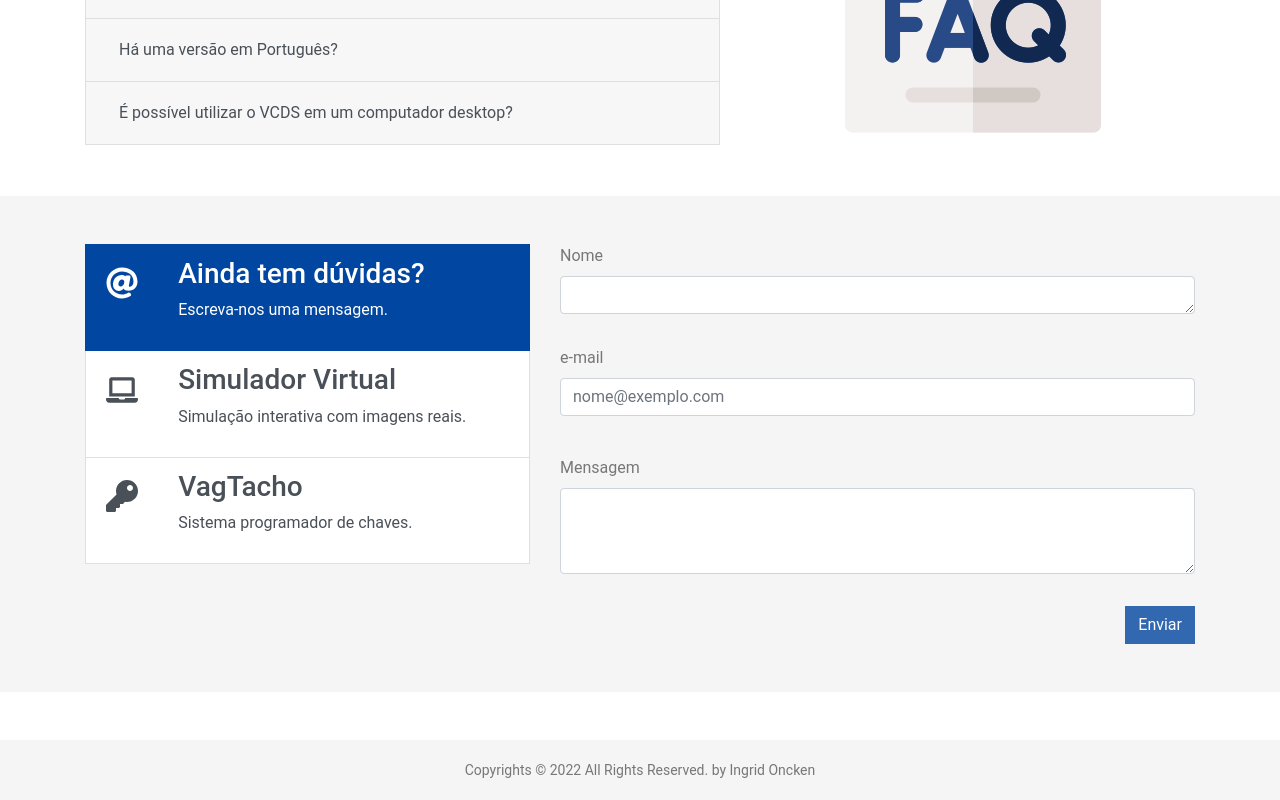
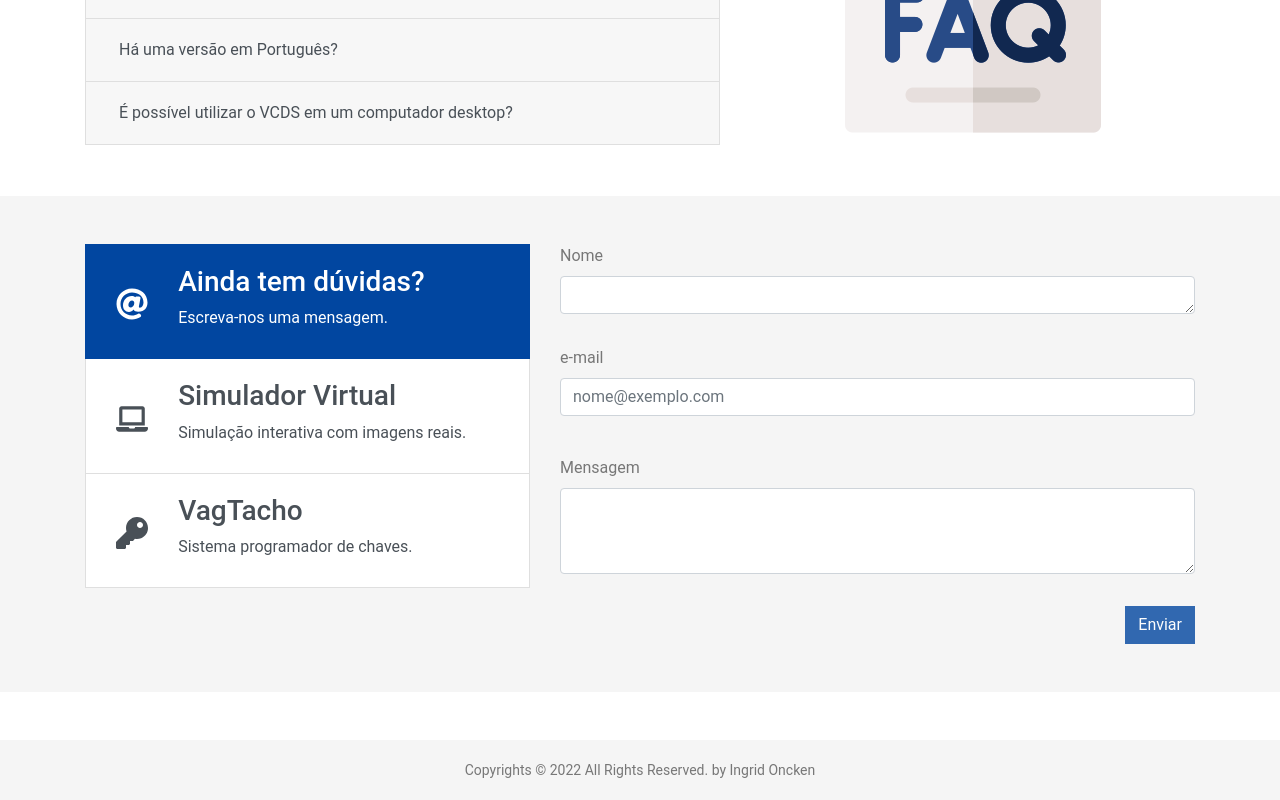
Before and after one commit to ingrid-oncken/VAG_COM_CAPSTONE, a React (Create React App) app in the folder vag-com-proj/: page / in a window 1280 px wide. Shown: the part 988-1788 px from the top of the page. Built offline with nearby package versions, Linux system fonts and the light colour scheme.

Commit message:
Update Buttons.jsx

```diff
--- a/vag-com-proj/src/Components/Buttons.jsx
+++ b/vag-com-proj/src/Components/Buttons.jsx
@@ -32,12 +32,14 @@ class Buttons extends Component {
                     // onClick={() => this.setState({ show: 'first' })}
                   >
                     <Row>
-                      <Col sm={2}>
+                      <Col sm={2} className="align-self-center">
+                        <div className="d-none d-sm-none d-md-flex justify-content-end ">
                           <span className="font-icon">
                             <FaAt />
                           </span>
+                        </div>
                       </Col>
-                      <Col sm={10}>
+                      <Col sm={10} className="mt-2">
                         <div>
                           <h3>Ainda tem dúvidas?</h3>
                         </div>
@@ -53,12 +55,14 @@ class Buttons extends Component {
                     // onClick={() => this.setState({ show: 'second' })}
                   >
                     <Row>
-                      <Col sm={2}>
-                        <div className="font-icon">
+                      <Col sm={2} className="align-self-center">
+                        <div className="d-none d-sm-none d-md-flex justify-content-end">
+                          <span className="font-icon">
                             <FaLaptop />
+                          </span>
                         </div>
                       </Col>
-                      <Col sm={10}>
+                      <Col sm={10} className="mt-2">
                         {' '}
                         <div className="d-flex">
                           <h3>Simulador Virtual</h3>
@@ -73,12 +77,14 @@ class Buttons extends Component {
                     // onClick={() => this.setState({ show: 'third' })}
                   >
                     <Row>
-                      <Col sm={2}>
+                      <Col sm={2} className="align-self-center">
+                        <div className="d-none d-sm-none d-md-flex justify-content-end">
                           <span className="font-icon">
                             <FaKey />
                           </span>
+                        </div>
                       </Col>
-                      <Col sm={10}>
+                      <Col sm={10} className="mt-2">
                         <div className="d-flex">
                           <h3>VagTacho</h3>
                         </div>
```
Lines whose indentation alone changed are shown as unchanged.
